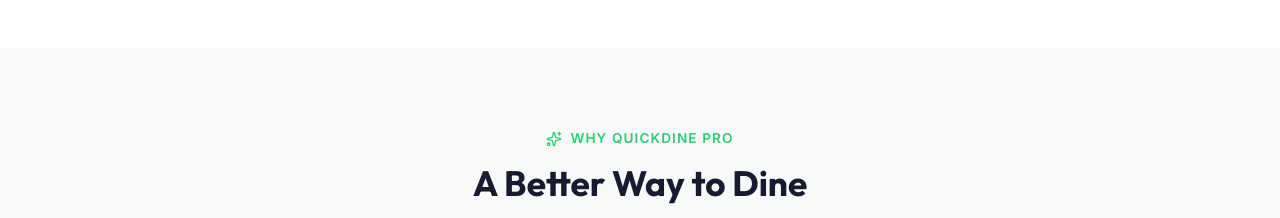
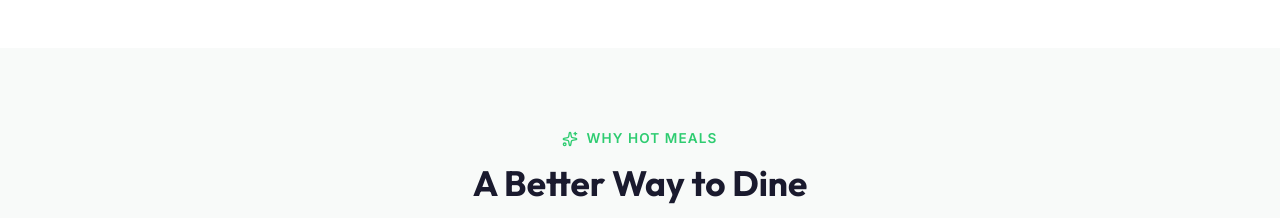
Before and after one commit to g17020395-star/Quick-dine-pro, a React (Vite) app: page / in a window 1280 px wide. Shown: the part 1400-1618 px from the top of the page. Built offline with nearby package versions, Linux system fonts and the light colour scheme.

Commit message:
Change section title from 'QuickDine Pro' to 'Hot meals'

```diff
--- a/src/pages/Home.jsx
+++ b/src/pages/Home.jsx
@@ -147,7 +147,7 @@
           <div className="section-header">
             <div className="overline">
               <Sparkles size={16} />
-              Why QuickDine Pro
+              Why Hot meals
             </div>
             <h2>A Better Way to Dine</h2>
             <p>Modern features designed for the perfect dining experience</p>
```
